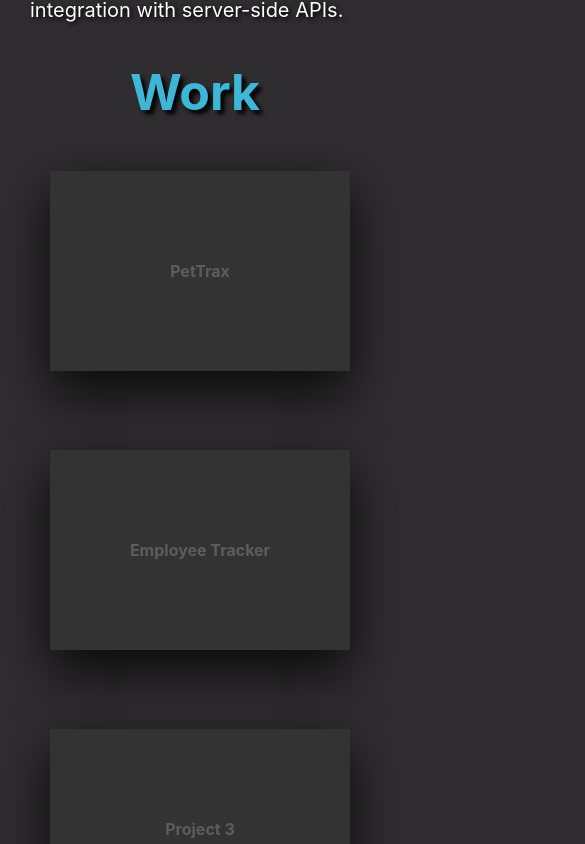
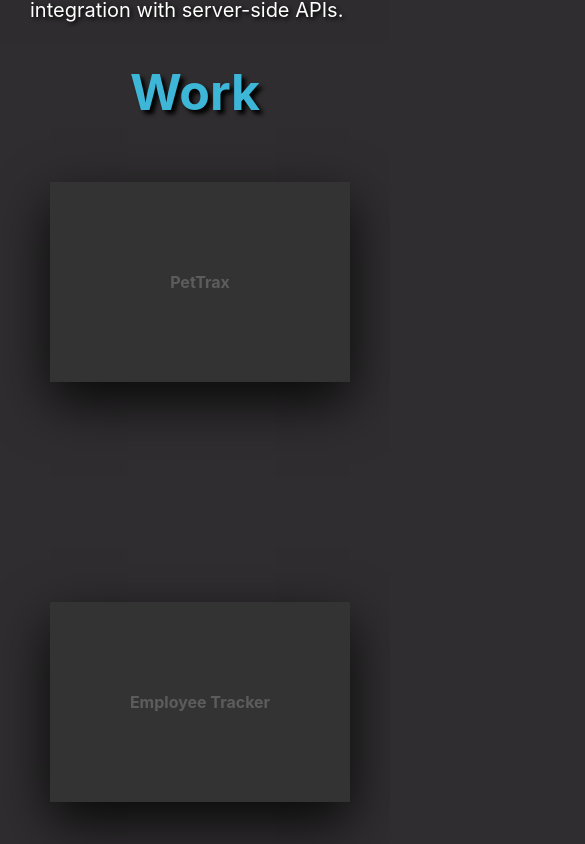
Before and after one commit to rdevans87/ReactPro_Portfolio-, a React (Create React App) app in the folder ryansreactapp/: page / in a window 390 px wide. Shown: the part 1240-2084 px from the top of the page, 585 px wide, since content can reach past the window. Built offline with nearby package versions, Linux system fonts and the light colour scheme; the HTML template or start-up script is replaced by a standard one.

Commit message:
card transformation on mobile first

```diff
--- a/ryansreactapp/src/components/Work.js
+++ b/ryansreactapp/src/components/Work.js
@@ -21,7 +21,7 @@ function Work() {
        </div>
     </div>
 
-    <div className="card">
+     <div className="card">
        <div className="face face1">
          <div className="content">
             <h3>Employee Tracker</h3>
--- a/ryansreactapp/src/styles/Work.css
+++ b/ryansreactapp/src/styles/Work.css
@@ -164,14 +164,19 @@ body {
  @media screen and (max-width: 900px) {
 
   .container{
-    width: 80vh;
+    width: 200px;
+    position: relative;
+    display: flex;
+    flex-direction: column;
+    flex-wrap:wrap;
+
 
   }
 
   .container .card .face.face1 {
     float: left;
-    margin-top: 39px;
-    transform: translateZ(-30px);
+    margin-top: 20px;
+
 
 
 
@@ -182,25 +187,24 @@ body {
   .container .card .face.face2{
     position: relative;
     float: left;
-    transform: translateX(-300px);
-    transform-origin:bottom;
+    /* transform: translateY(0px); */
+    /* transform-origin:bottom; */
     /* transform: translateZ(-1px); */
     /* transform: translateY(-1px); */
-    transition: 0.5;
-    margin-top: 39px;
-    margin-bottom: 40px;
-    margin-left: 0px;
+    /* transition: 0.5; */
+    /* margin-bottom: 40px; */
+    /* margin-left: 0px; */
 
 
 
   }
 
-
+/*
   .container .card:hover .face.face2{
     transform: translateY(0);
 
 
-}
+} */
 
 
 
```
